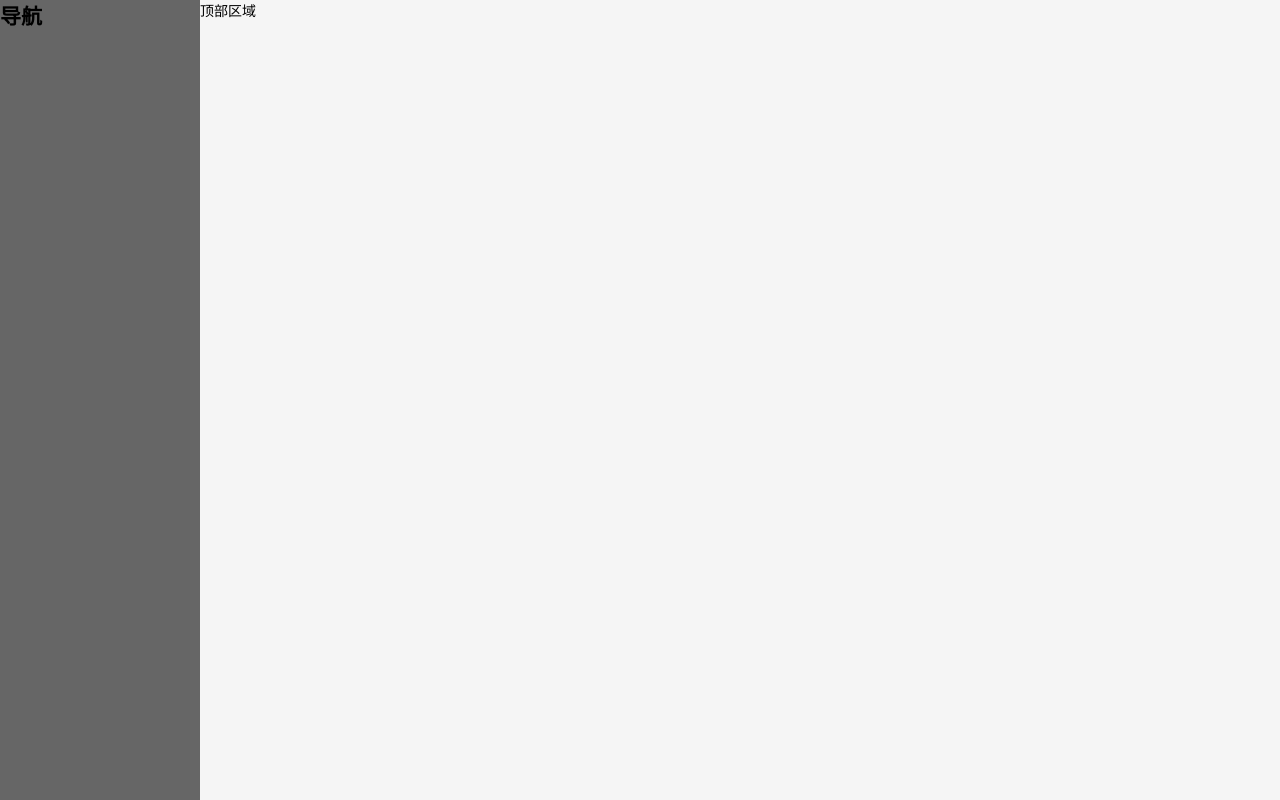
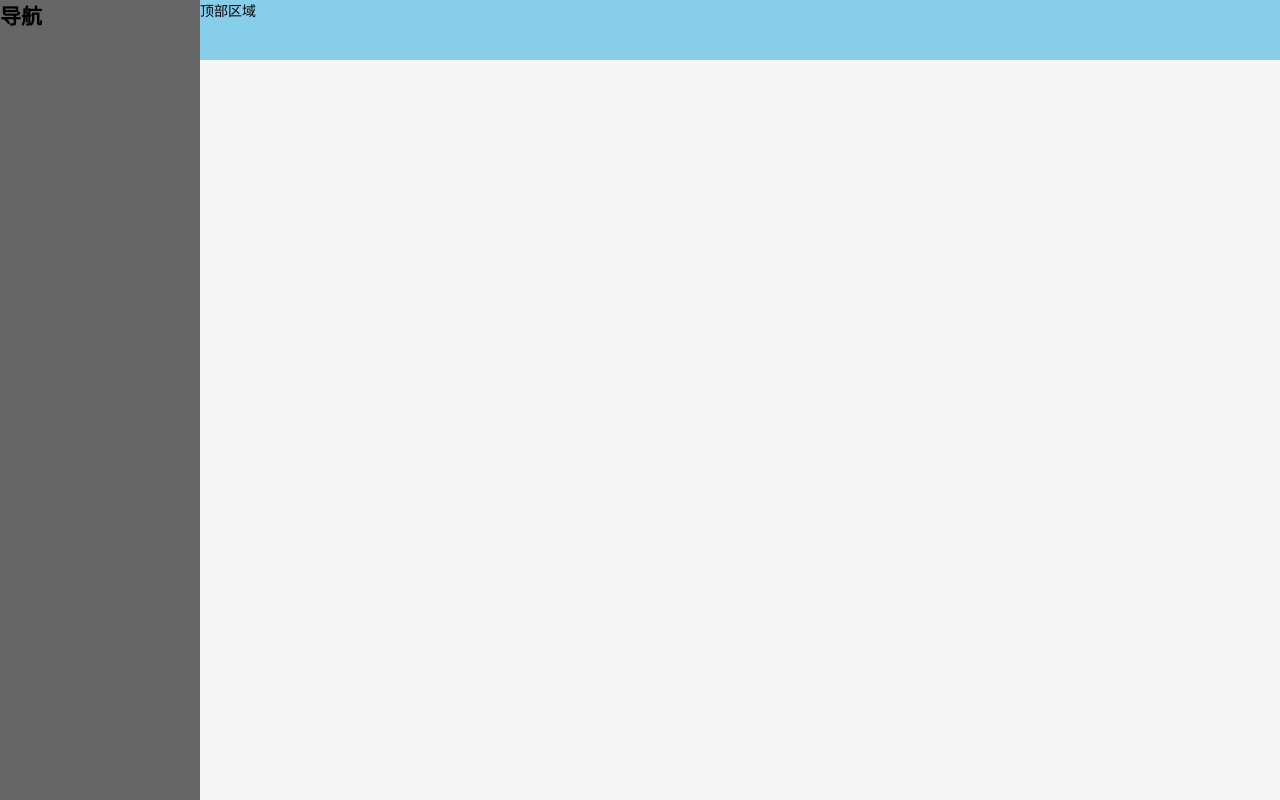
Before and after one commit to qinran6/vue-ego1, a Vue app in the folder ego/: page / in a window 1280 px wide. Built offline with nearby package versions, Linux system fonts and the light colour scheme.

Commit message:
右侧顶部区域占位

```diff
--- a/ego/src/views/Layout/Content.vue
+++ b/ego/src/views/Layout/Content.vue
@@ -15,6 +15,9 @@ export default {
 }
 </script>
 
-<style>
-
+<style lang='less' scoped>
+.header{
+  height:60px;
+  background: skyblue;
+}
 </style>
```
